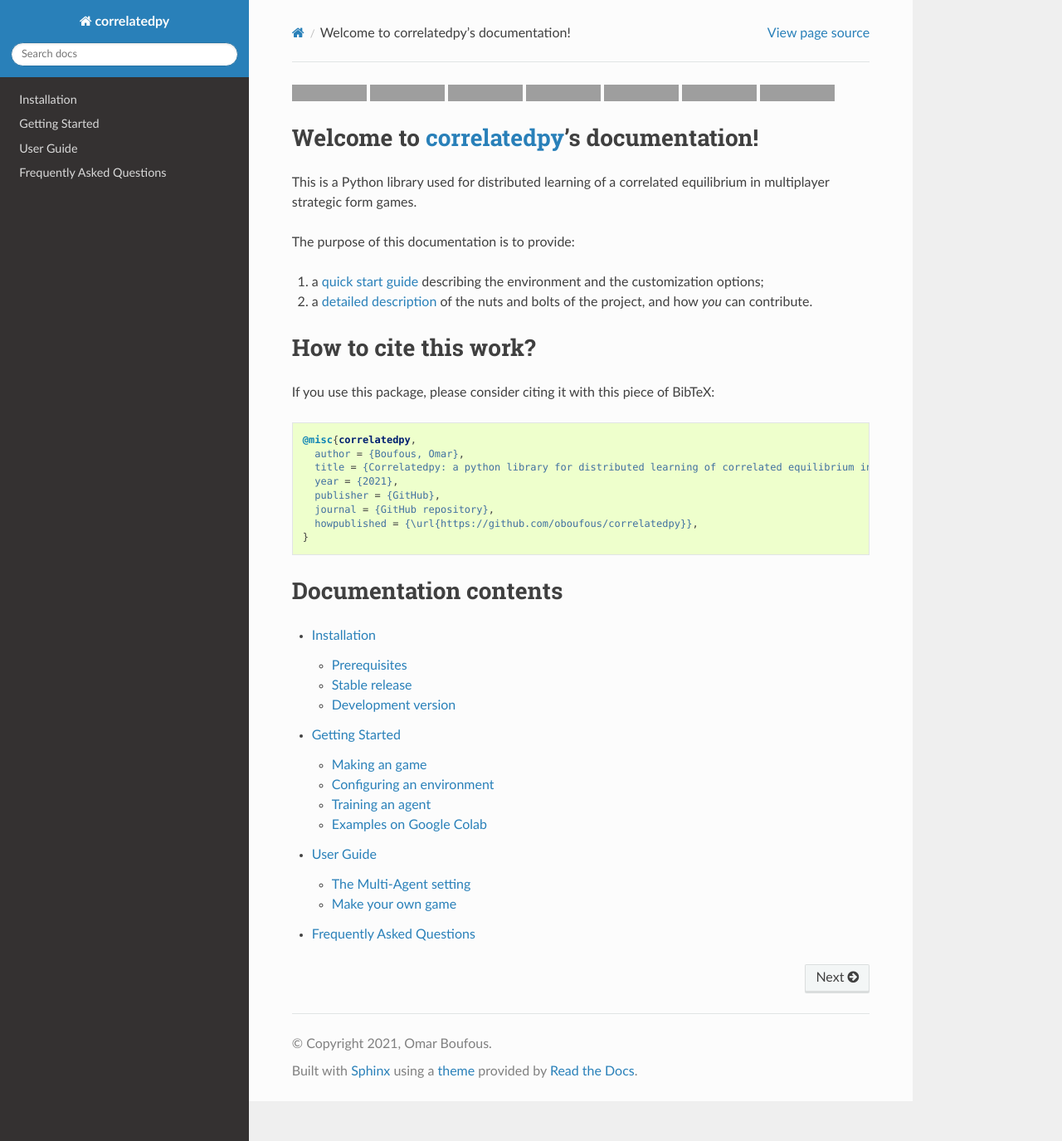
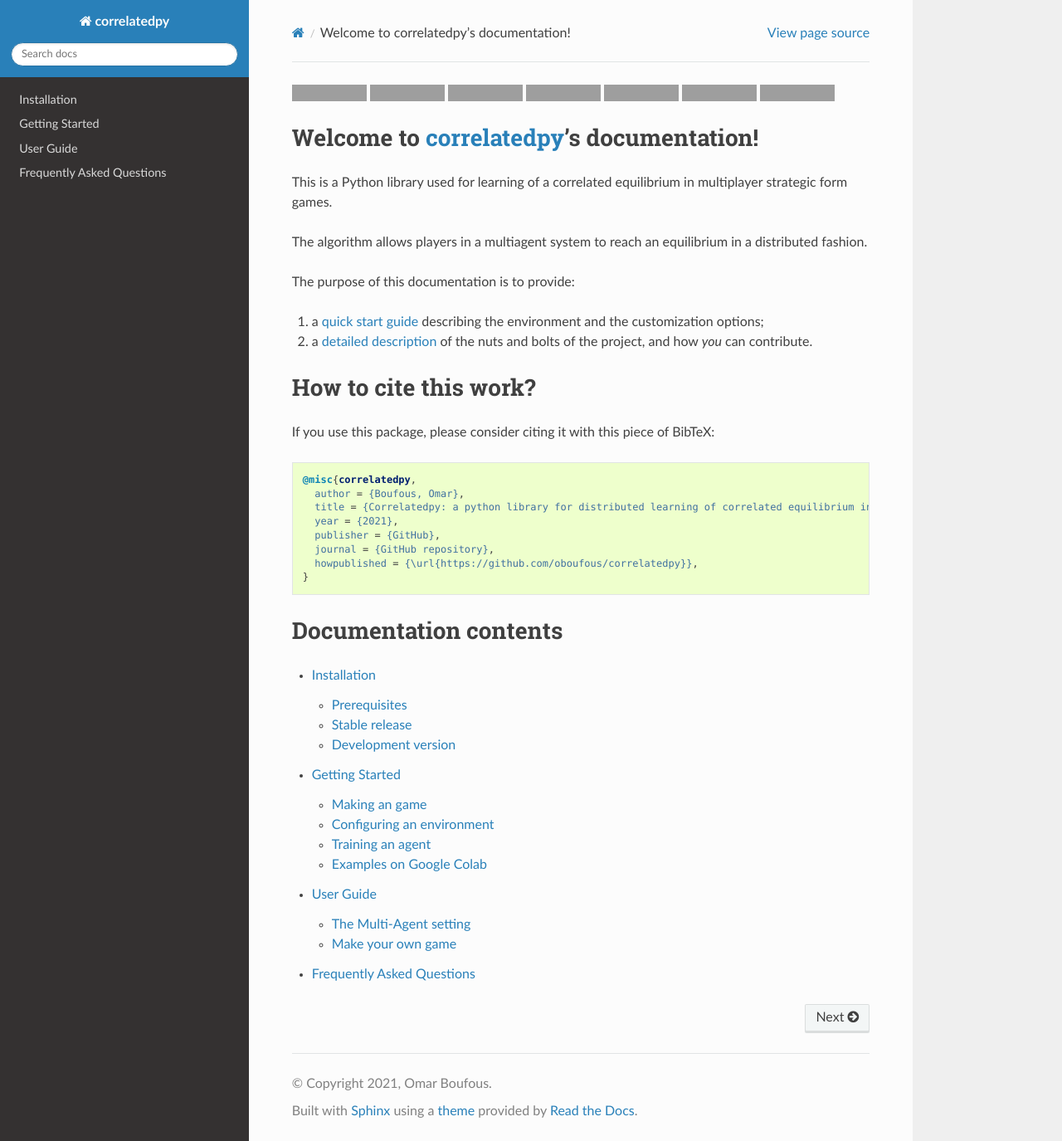
Before and after one commit to pankhurigadi/correlatedpy, a Sphinx documentation site: the page built from docs/source/index.rst, in a window 1280 px wide and 1375 px high, cut to the strip 0-1375 px from the top of the window. Shown: the whole strip at 83% size. Built offline with Sphinx 7.4.7 and the Read the Docs theme 2.0.0, drawn with Linux system fonts in a browser that asks for light colours; pages that are not in the unit, such as notebooks, are missing from menus; grey boxes are pictures that could not be loaded.

Commit message:
Update index.rst

```diff
--- a/docs/source/index.rst
+++ b/docs/source/index.rst
@@ -31,7 +31,9 @@
 Welcome to `correlatedpy <https://github.com/oboufous/correlatedpy>`_'s documentation!
 ====================================================================================
 
-This is a Python library used for distributed learning of a correlated equilibrium in multiplayer strategic form games.
+This is a Python library used for learning of a correlated equilibrium in multiplayer strategic form games.
+
+The algorithm allows players in a multiagent system to reach an equilibrium in a distributed fashion.
 
 The purpose of this documentation is to provide:
 
```
